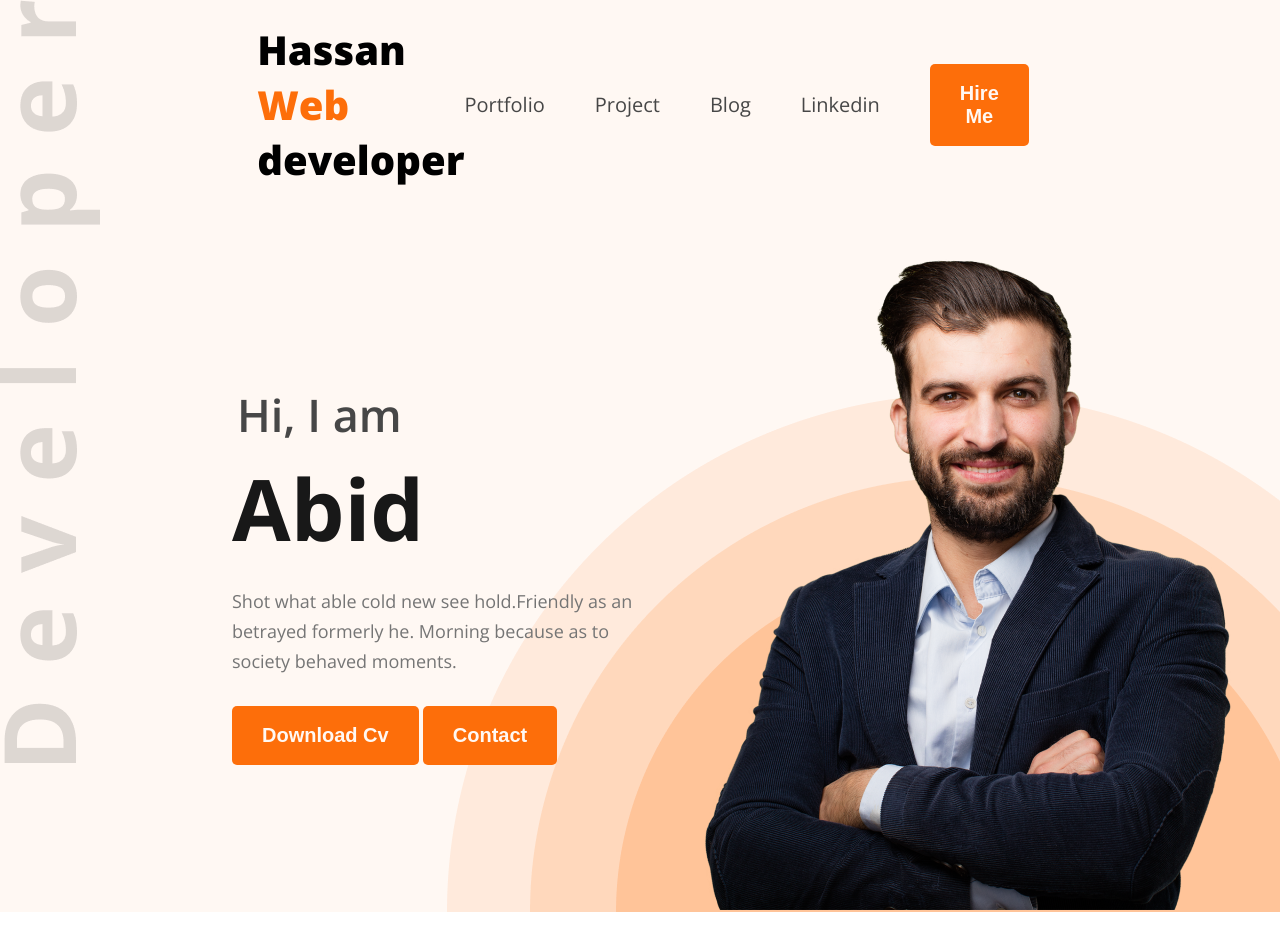
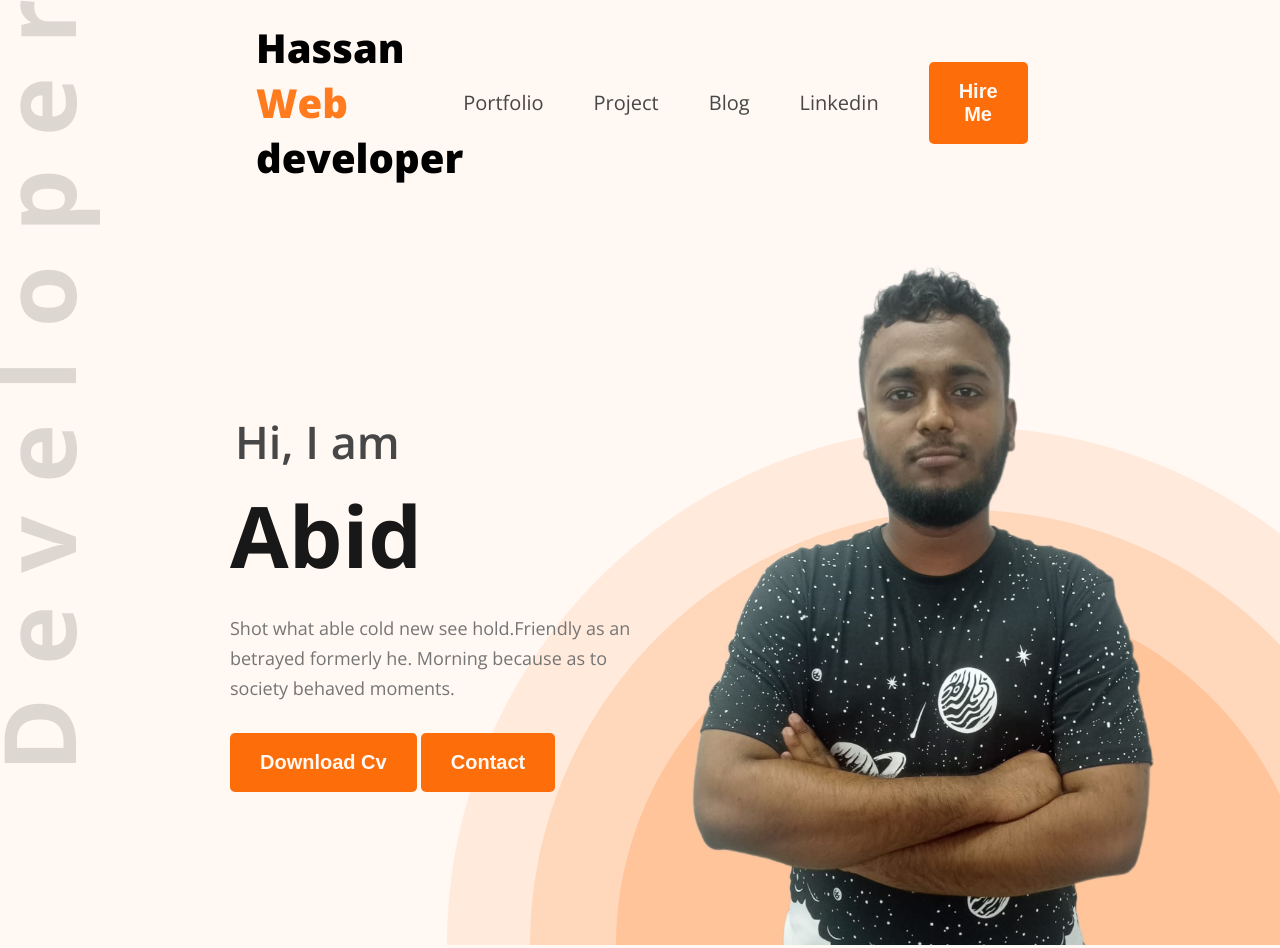
Before and after one commit to hassan25bd/My-Portfolio, a plain HTML site: page index.html in a window 1280 px wide. Shown: the top 948 px of the page. Drawn offline with nearby package versions, Linux system fonts and the light colour scheme.

Commit message:
image add myself

```diff
--- a/index.html
+++ b/index.html
@@ -35,7 +35,7 @@
                 </div>
             </div>
             <div class="banner-image">
-                <img src="images/hardy.png" alt="">
+                <img width="600" src="images/Abid12.png" alt="">
             </div>
         </section>
     </header>
--- a/styles/portfololio.css
+++ b/styles/portfololio.css
@@ -1,8 +1,19 @@
 *{
+    margin: 0px;
+    padding: 0px;
+    box-sizing: border-box;
+}
+body {
     margin: 0;
     padding: 0;
-    box-sizing: border-box;
+    /* match header background so any tiny gap doesn't show white */
+    background-color: #FFF8F3;
 }
+
+img {
+  display: block;
+}
+
 /*shard style*/
 
 .font-open-sans{
@@ -17,7 +28,7 @@
 
 }
 .color-orange{
-    color: #FD6E0A;
+    color: #ff7b1d;
 }
 
 .btn{
@@ -32,7 +43,7 @@
 }
 
 .section-heading{
-    max-width 827px;
+    max-width: 827px;
     text-align: center;
 }
 .section-heading h2{
@@ -52,15 +63,15 @@ header{
     background: url("../images/developer.png") , url("../images/header_bg.png"), #FFF8F3;
     background-position: top left, bottom right;
     background-repeat: no-repeat;
-    padding: 2px;
-
+    padding: auto;
 }
 
 nav{
     width: 60%;
     max-width: 1140px;
     /*border:1px solid red;*/
-    margin: 20px auto;
+    margin: 0 auto; /* remove top margin so header sits flush to top */
+    padding: 20px 0; /* keep vertical spacing inside nav */
     display: flex;
     justify-content: space-between;
     align-items: center;
@@ -112,6 +123,7 @@ nav .menu a{
 #banner .banner-image img{
     max-width: 1200px;
     vertical-align: middle;
+
 }
 
 #About {
```
Also changed, not shown: images/Abid12.png (added).
